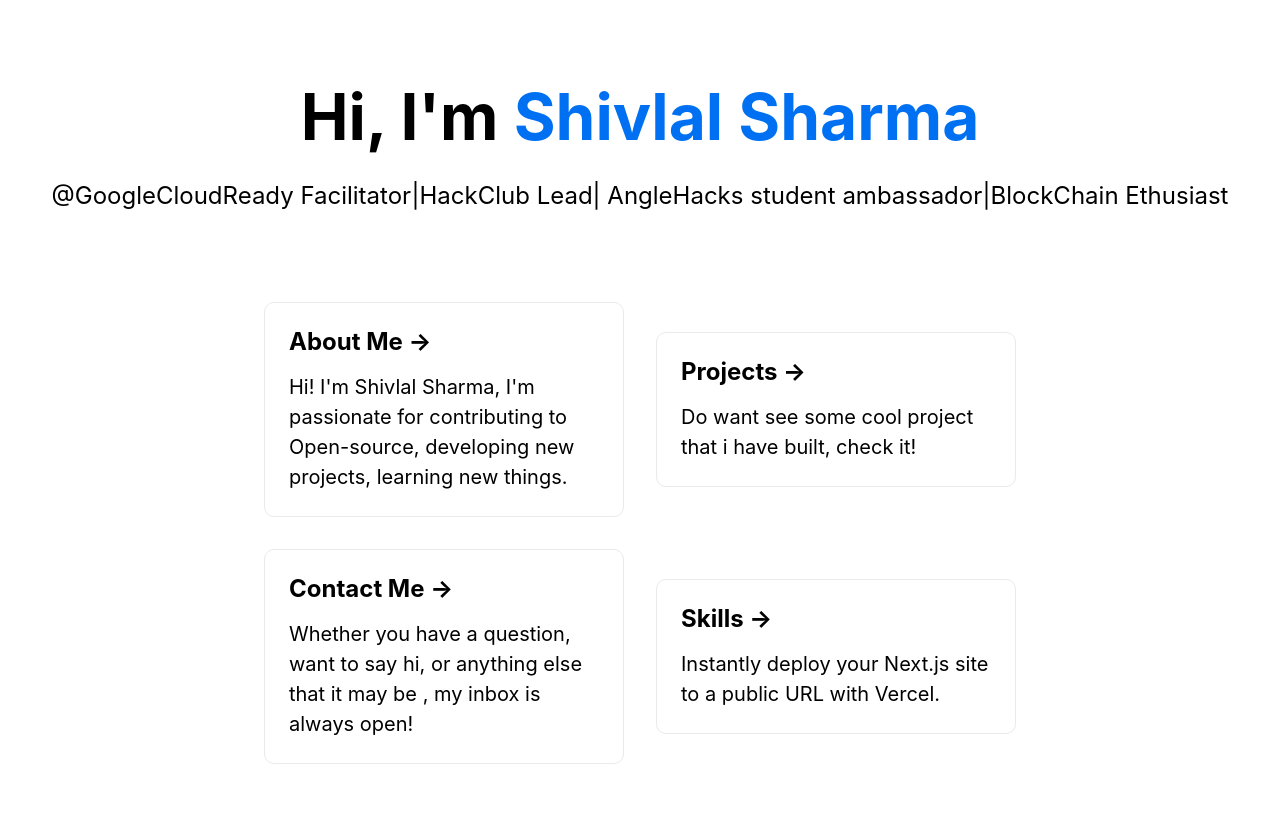
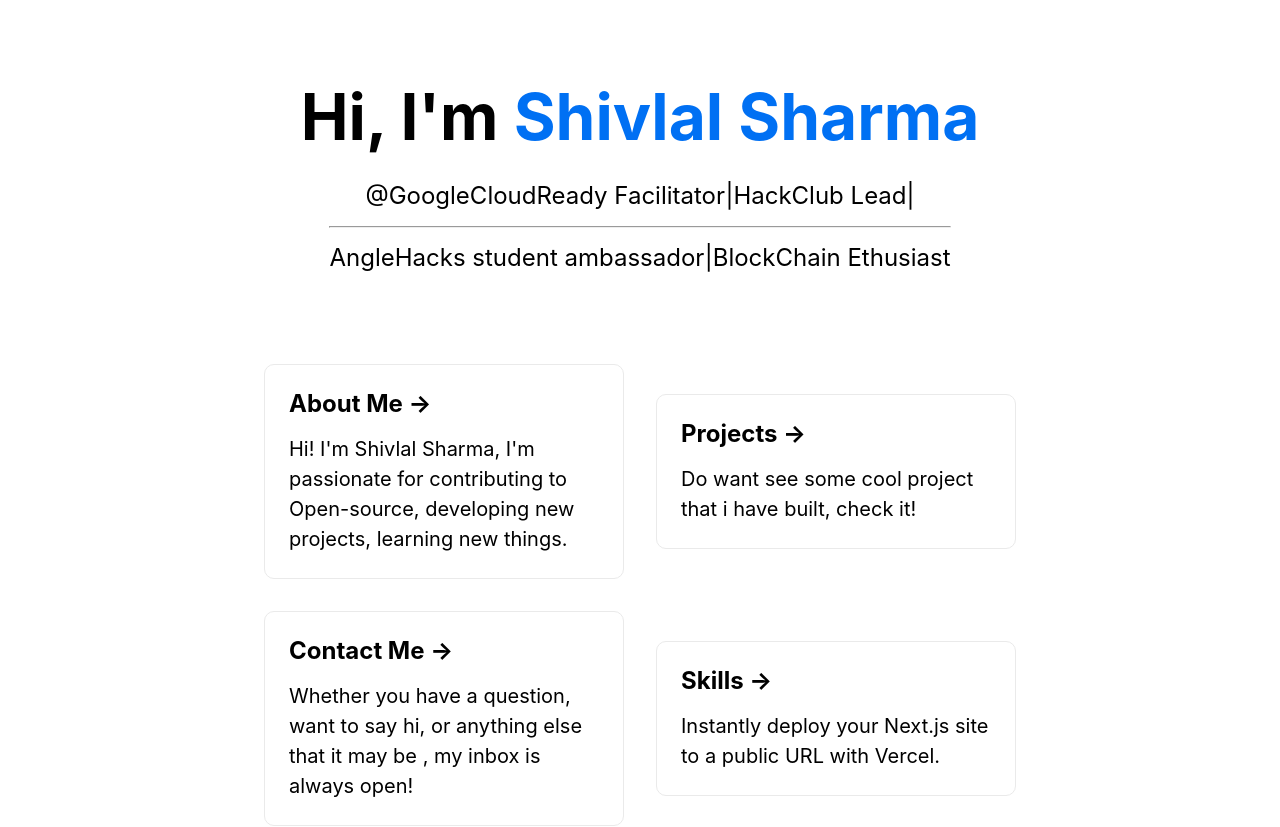
Before and after one commit to sshiv5768/Portfoliyo, a Next.js app: page / in a window 1280 px wide. Shown: the top 827 px of the page. Built offline with nearby package versions, Linux system fonts and the light colour scheme.

Commit message:
Changed content

```diff
--- a/pages/index.js
+++ b/pages/index.js
@@ -15,8 +15,8 @@ export default function Home() {
         </h1>
 
         <p className={styles.description}>
-          @GoogleCloudReady Facilitator|HackClub Lead| AngleHacks student
-          ambassador|BlockChain Ethusiast{" "}
+          @GoogleCloudReady Facilitator|HackClub Lead| <hr></hr>AngleHacks
+          student ambassador|BlockChain Ethusiast{" "}
         </p>
 
         <div className={styles.grid}>
```
